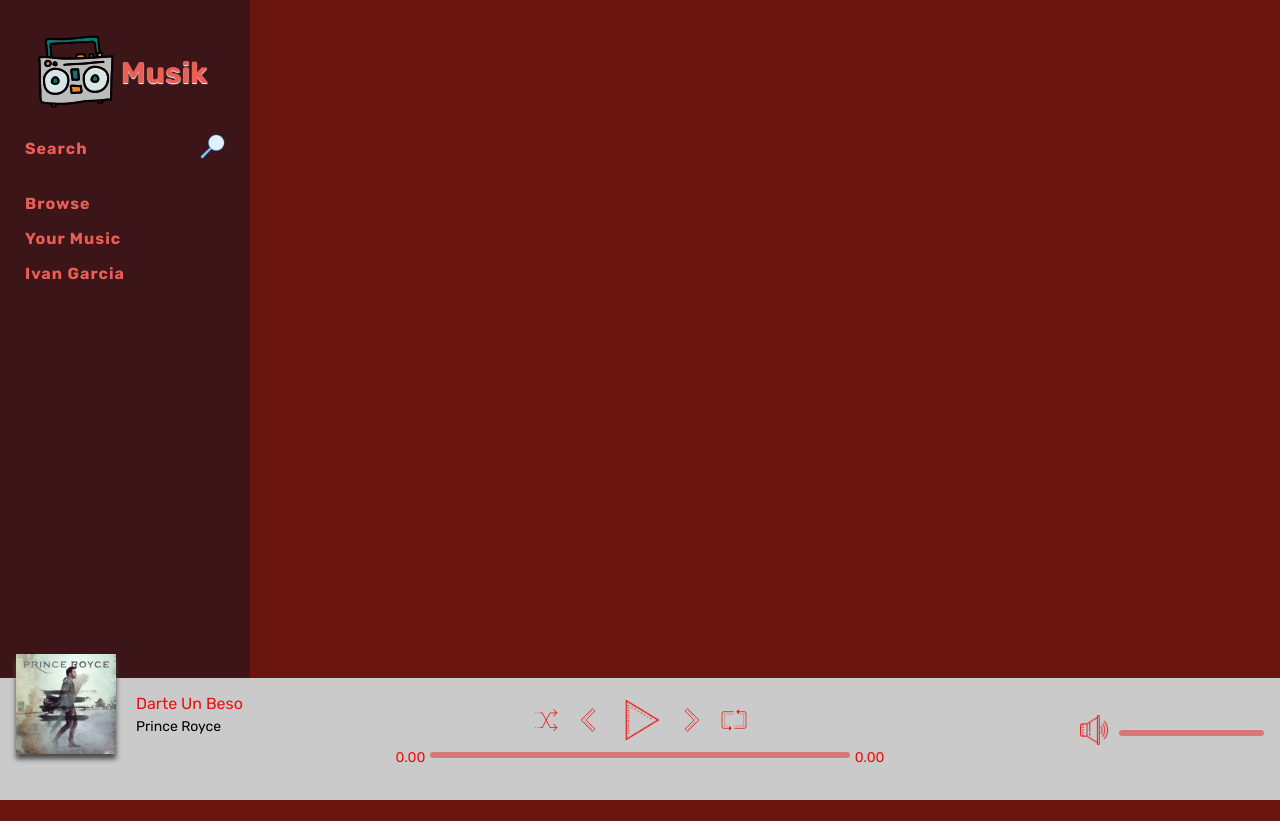
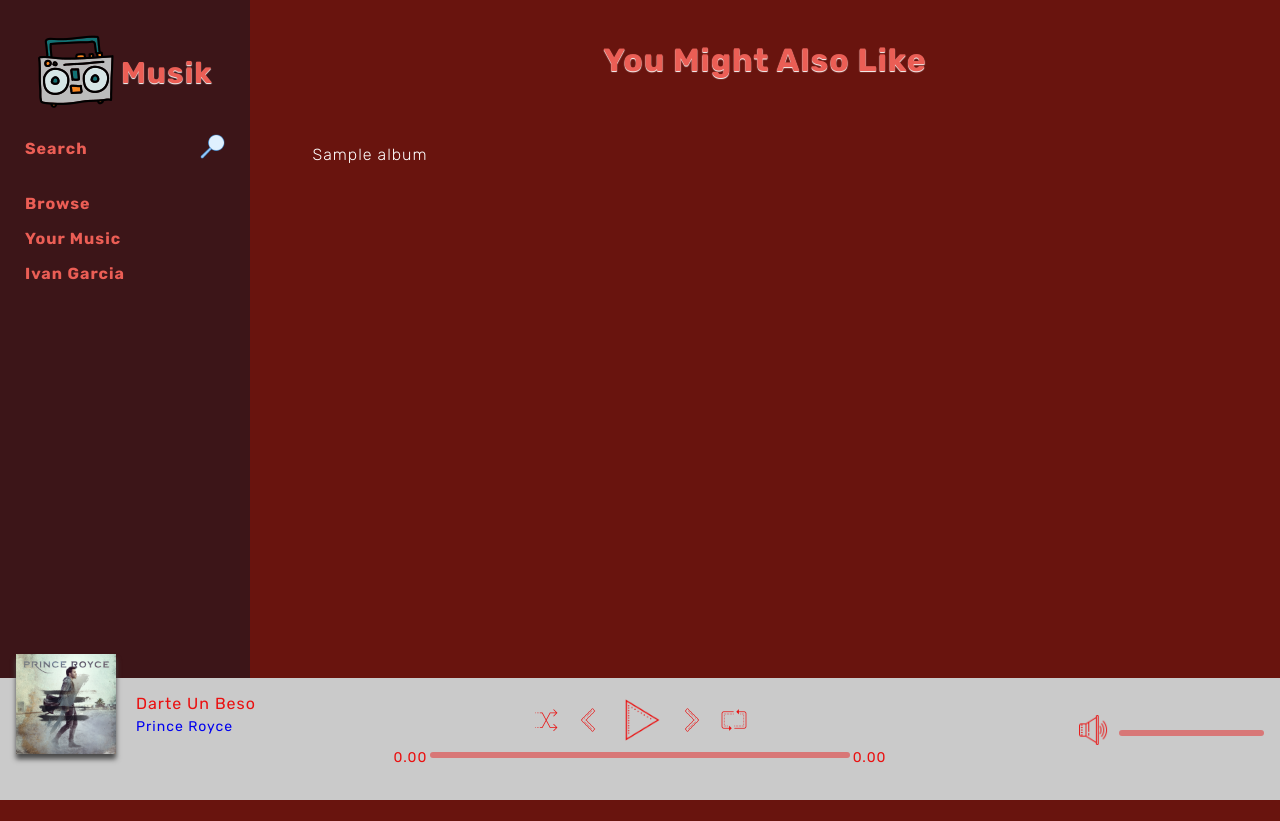
Before and after one commit to ivanvgarcia/musik, a PHP site: page / in a window 1280 px wide. Before the commit the page ends 800 px from the top, so only its background shows below. Run offline with PHP 8.4, Linux system fonts and the light colour scheme; the visitor is signed in with stand-in values (Sample User, id 1); tables that the repository leaves empty or names only in its code hold one stand-in row (values such as "Sample post"); data that the repository does not hold is empty.

Commit message:
implemented design for the main page displaying the various albums

```diff
--- a/assets/css/style.css
+++ b/assets/css/style.css
@@ -12,6 +12,7 @@ body {
 
 * {
     font-family: 'Rubik', sans-serif;
+    letter-spacing: 1px;
 }
 
 html,
@@ -241,3 +242,55 @@ body {
     right: 0;
     width: 25px;
 }
+
+#mainViewContainer {
+    margin-left: 250px;
+    padding-bottom: 90px;
+    width: calc(100% - 250px)
+}
+
+#mainContent {
+    padding: 0 20px;
+}
+
+.pageHeadingBig {
+    padding: 20px;
+    text-align: center;
+    color: #eb5e55;
+    text-shadow: 0 1px 1px #fff;
+
+}
+
+.gridViewItem {
+    display: inline-block;
+    margin-right: 20px;
+    margin-bottom: 20px;
+    width: 29%;
+    max-width: 200px;
+    min-width: 150px;
+    cursor: pointer;
+    color: #fff;
+}
+
+.gridViewItem:hover {
+    border-bottom: 1px solid rgba(255, 255, 255, 0.315);
+}
+
+.gridViewItem img {
+    width: 100%;
+}
+
+.gridViewItem a {
+    color: #fff;
+    text-decoration: none;
+    font-weight: 300;
+
+}
+
+.gridViewInfo {
+    text-align: center;
+    padding: 5px 0;
+    text-overflow: ellipsis;
+    overflow: hidden;
+    white-space: nowrap;
+}
--- /dev/null
+++ b/includes/footer.php
@@ -0,0 +1,11 @@
+</div>
+</div>
+</div>
+
+<div id="nowPlayingBarContainer">
+    <?php include "includes/nowPlayingBarContainer.php";?>
+</div>
+</div>
+</body>
+
+</html>
--- /dev/null
+++ b/includes/header.php
@@ -0,0 +1,29 @@
+<?php
+include "includes/config.php";
+// session_destroy();
+if (isset($_SESSION['userLoggedIn'])) {
+    $userLoggedIn = $_SESSION['userLoggedIn'];
+} else {
+    header("Location: register.php");
+}
+?>
+
+<!DOCTYPE html>
+<html lang="en">
+
+<head>
+    <meta charset="UTF-8">
+    <meta name="viewport" content="width=device-width, initial-scale=1.0">
+    <meta http-equiv="X-UA-Compatible" content="ie=edge">
+    <title>Musik</title>
+    <link rel="stylesheet" type="text/css" href="assets/css/style.css">
+</head>
+
+<body>
+
+    <div id="mainContainer">
+
+        <div id="topContainer">
+            <?php include "includes/navBarContainer.php";?>
+            <div id="mainViewContainer">
+                <div id="mainContent">
--- a/index.php
+++ b/index.php
@@ -1,37 +1,24 @@
-<?php
-include "includes/config.php";
-// session_destroy();
-if (isset($_SESSION['userLoggedIn'])) {
-    $userLoggedIn = $_SESSION['userLoggedIn'];
-} else {
-    header("Location: register.php");
+<?php include "includes/header.php";?>
+
+<h1 class="pageHeadingBig">
+    You Might Also Like
+</h1>
+
+<div class="gridViewContainer">
+    <?php
+$albumQuery = mysqli_query($con, "SELECT * FROM albums ORDER BY RAND() LIMIT 10");
+
+while ($row = mysqli_fetch_array($albumQuery)) {
+
+    echo "<div class='gridViewItem'>
+          <a href='album.php?id=" . $row['id'] . "'>
+            <img src='" . $row['artworkPath'] . "'>
+            <div class='gridViewInfo'>"
+        . $row['title'] .
+        "</div>
+          </div>";
 }
 ?>
+</div>
 
-<!DOCTYPE html>
-<html lang="en">
-
-<head>
-    <meta charset="UTF-8">
-    <meta name="viewport" content="width=device-width, initial-scale=1.0">
-    <meta http-equiv="X-UA-Compatible" content="ie=edge">
-    <title>Musik</title>
-    <link rel="stylesheet" type="text/css" href="assets/css/style.css">
-</head>
-
-<body>
-
-    <div id="mainContainer">
-
-        <div id="topContainer">
-            <?php include "includes/navBarContainer.php";?>
-            <div id="mainViewContainer"></div>
-        </div>
-
-        <div id="nowPlayingBarContainer">
-            <?php include "includes/nowPlayingBarContainer.php";?>
-        </div>
-    </div>
-</body>
-
-</html>
+<?php include "includes/footer.php";?>
```
